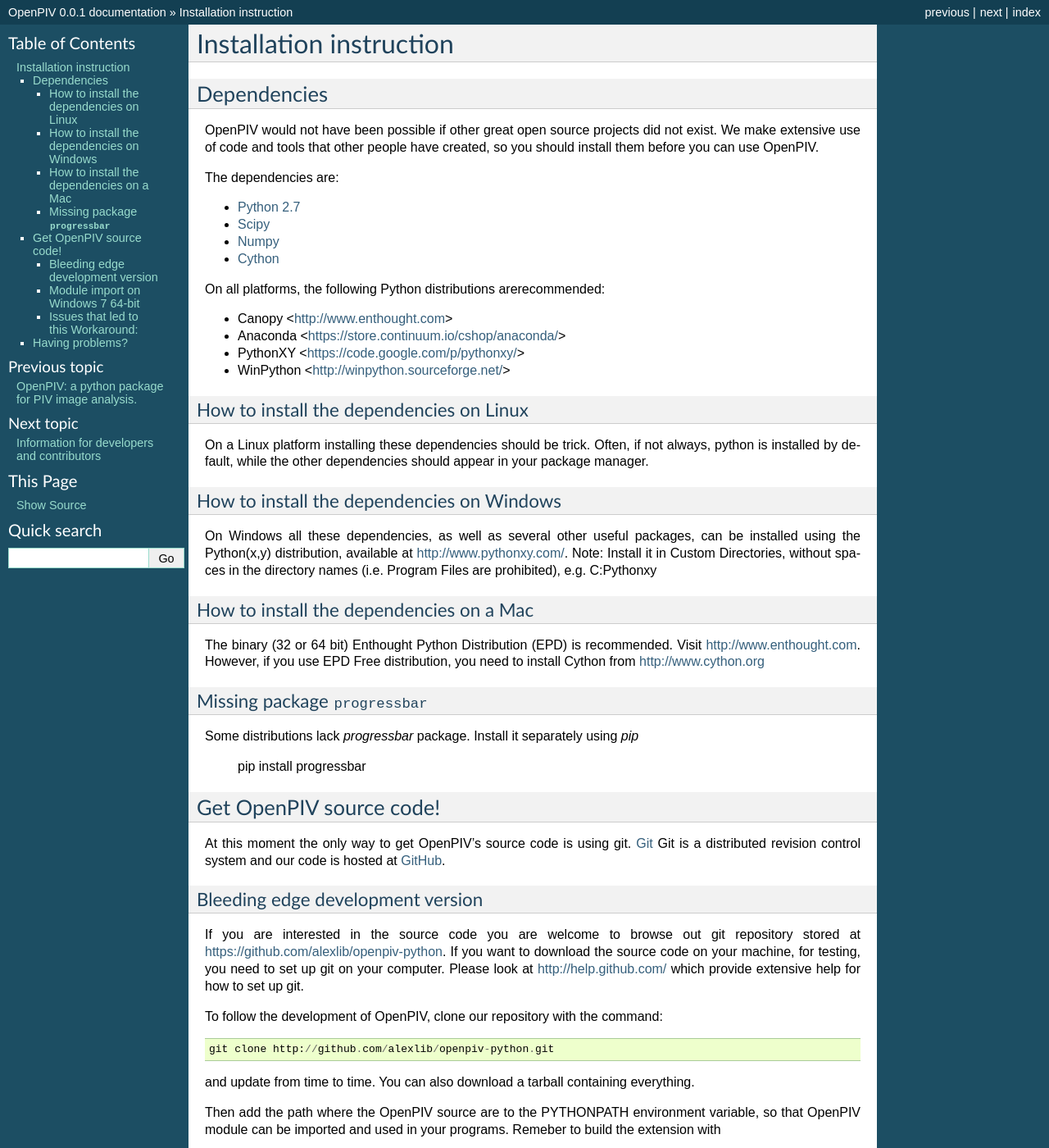
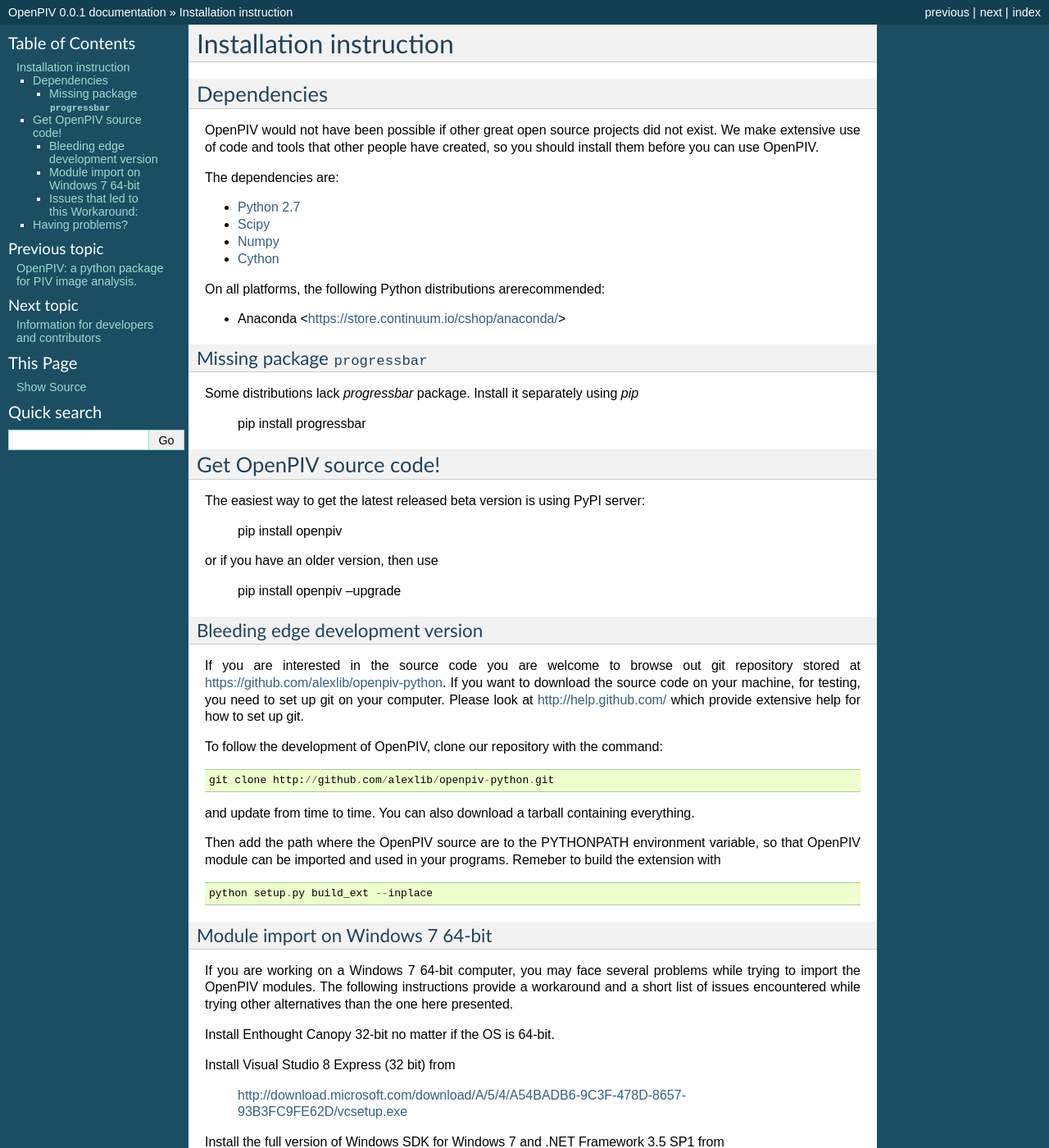
Before and after one commit to OpenPIV/openpiv-python, a Sphinx documentation site: the page built from docs/src/installation_instruction.rst, in a window 1280 px wide and 1400 px high. Shown: the whole window at 82% size. Built offline with Sphinx 7.4.7, drawn with Linux system fonts in a browser that asks for light colours.

Commit message:
updated installation instructions to use PyPI

```diff
--- a/docs/src/installation_instruction.rst
+++ b/docs/src/installation_instruction.rst
@@ -22,28 +22,7 @@ The dependencies are:
 
 On all platforms, the following Python distributions arerecommended:
 
-* Canopy <http://www.enthought.com>
 * Anaconda <https://store.continuum.io/cshop/anaconda/>
-* PythonXY <https://code.google.com/p/pythonxy/>
-* WinPython <http://winpython.sourceforge.net/>
-
-How to install the dependencies on Linux
-^^^^^^^^^^^^^^^^^^^^^^^^^^^^^^^^^^^^^^^^
-On a Linux platform installing these dependencies should be trick. Often, if not always,
-python is installed by default, while the other dependencies should appear in your package
-manager.
-
-How to install the dependencies on Windows
-^^^^^^^^^^^^^^^^^^^^^^^^^^^^^^^^^^^^^^^^^^
-On Windows all these dependencies, as well as several other useful packages, can be installed
-using the Python(x,y) distribution, available at http://www.pythonxy.com/. Note: Install it in Custom Directories,
-without spaces in the directory names (i.e. Program Files are prohibited), e.g. C:\Pythonxy\
-
-
-How to install the dependencies on a Mac
-^^^^^^^^^^^^^^^^^^^^^^^^^^^^^^^^^^^^^^^^
-The binary (32 or 64 bit) Enthought Python Distribution (EPD) is recommended.  Visit http://www.enthought.com. However, if you use EPD Free distribution, you need to install Cython from http://www.cython.org
-
 
 Missing package ``progressbar``
 ^^^^^^^^^^^^^^^^^^^^^^^^^^^^^^^^^
@@ -56,9 +35,14 @@ Some distributions lack `progressbar` package. Install it separately using `pip`
 Get OpenPIV source code!
 ========================
 
-At this moment the only way to get OpenPIV's source code is using git.
-`Git <http://en.wikipedia.org/wiki/Git_%28software%29>`_ Git is a distributed revision control system and
-our code is hosted at `GitHub <www.github.com>`_.
+The easiest way to get the latest released beta version is using PyPI server:
+
+    pip install openpiv
+
+or if you have an older version, then use
+
+    pip install openpiv --upgrade
+
 
 Bleeding edge development version
 ^^^^^^^^^^^^^^^^^^^^^^^^^^^^^^^^^
@@ -149,7 +133,7 @@ the same error as above:
 .. =======================================
 
 .. For Windows we provide pre-built distributions which can be used without the hassles
-.. of compilation and other boring things you may not want to dig into. This is currently a work
+.. of compilation and other boring things you may not want to dig into. This is currently  .. a work
 .. in progress. Check back soon!
 
 
```
